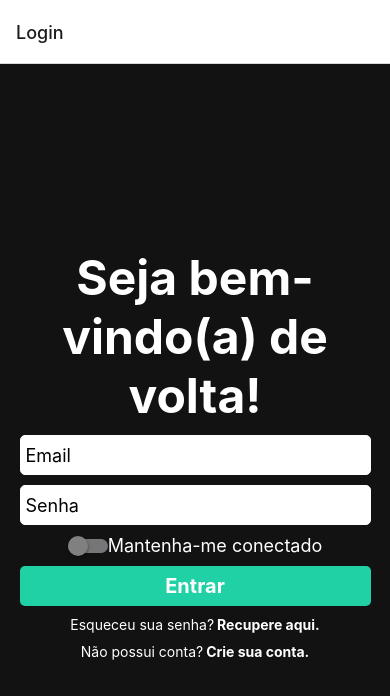
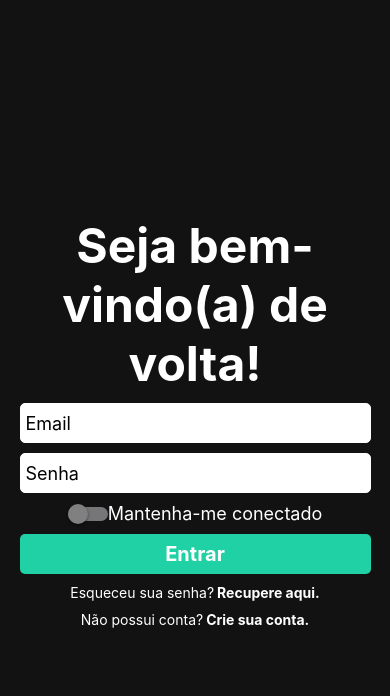
Before and after one commit to VicMatteus/-UFC---SEI, a React Native app: screen / in a window 390 px wide. Shown: the top 696 px of the page. Built offline with nearby package versions, Linux system fonts and the light colour scheme.

Commit message:
Ocultando headers de todas as telas

```diff
--- a/App.js
+++ b/App.js
@@ -18,10 +18,10 @@ function App() {
         // (isLoggedIn ?
             <NavigationContainer>
                 <Stack.Navigator>
-                    <Stack.Screen name="Login" component={LoginScreen} />
-                    <Stack.Screen name="CriarConta" component={CreateAccountScreen} />
-                    <Stack.Screen name="RecuperarConta" component={RecoverScreen} />
-                    <Stack.Screen name="Router" component={TabRouter} />
+                    <Stack.Screen name="Login" component={LoginScreen} options={{ headerShown:false }}/>
+                    <Stack.Screen name="CriarConta" component={CreateAccountScreen} options={{ headerShown:false }}/>
+                    <Stack.Screen name="RecuperarConta" component={RecoverScreen} options={{ headerShown:false }}/>
+                    <Stack.Screen name="Router" component={TabRouter} options={{ headerShown:false }}/>
                 </Stack.Navigator>
             </NavigationContainer>
         // :
```
